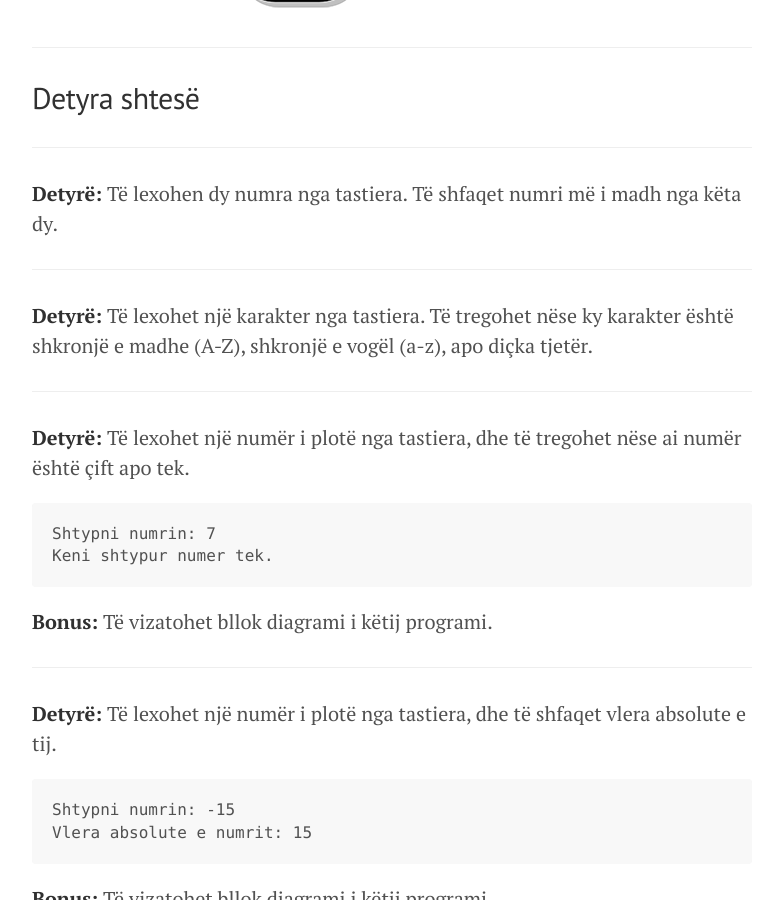
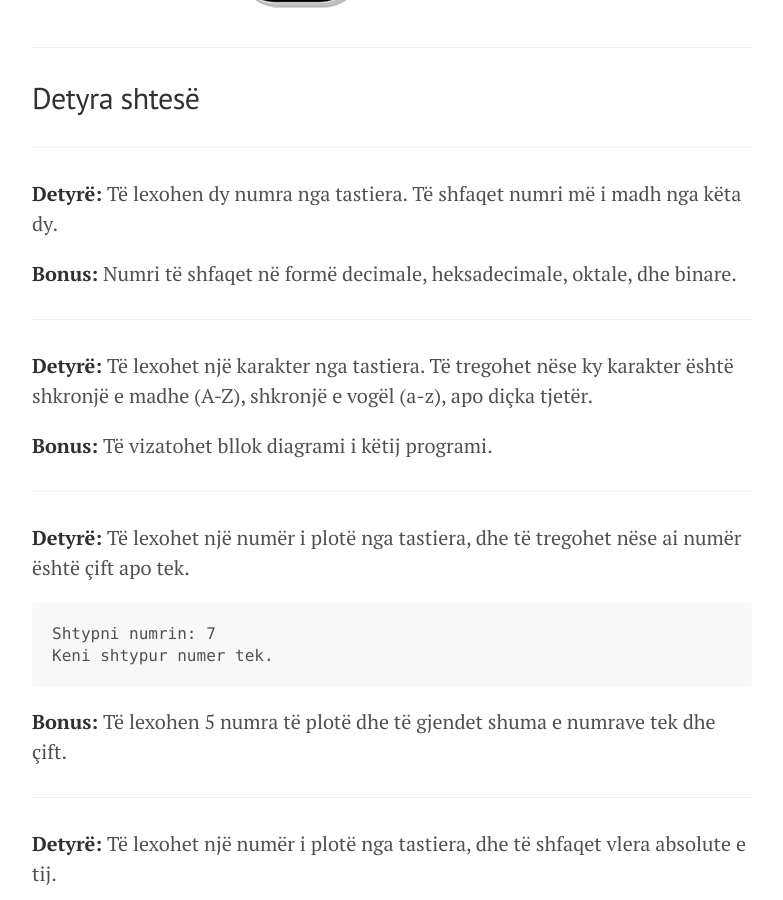
Before and after one commit to blerimrexha/edongashi.github.io, a Jekyll site: the page built from lendet/gjuhe-programuese/ligjerata/java3.md, in a window 1280 px wide and 900 px high, scrolled down 9904 px. Shown: the whole window, without its empty margins (248-1031 px from the left). Built offline with Jekyll 4.4.1, drawn with Linux system fonts in a browser that asks for light colours; our own code applies the rules of GitHub Pages for plain Markdown files; formulas are drawn with MathJax 3.

Commit message:
Update lendet/gjuhe-programuese/ligjerata/java3.md

````diff
--- a/lendet/gjuhe-programuese/ligjerata/java3.md
+++ b/lendet/gjuhe-programuese/ligjerata/java3.md
@@ -327,9 +327,13 @@ Figurat i lidhim me shigjeta për ta përshkruar **algoritmin** tonë.
 
 **Detyrë:** Të lexohen dy numra nga tastiera. Të shfaqet numri më i madh nga këta dy.
 
+**Bonus:** Numri të shfaqet në formë decimale, heksadecimale, oktale, dhe binare.
+
 ---
 
 **Detyrë:** Të lexohet një karakter nga tastiera. Të tregohet nëse ky karakter është shkronjë e madhe (A-Z), shkronjë e vogël (a-z), apo diçka tjetër.
+
+**Bonus:** Të vizatohet bllok diagrami i këtij programi.
 
 ---
 
@@ -340,7 +344,7 @@ Shtypni numrin: 7
 Keni shtypur numer tek.
 ```
 
-**Bonus:** Të vizatohet bllok diagrami i këtij programi.
+**Bonus:** Të lexohen 5 numra të plotë dhe të gjendet shuma e numrave tek dhe çift.
 
 ---
 
````
